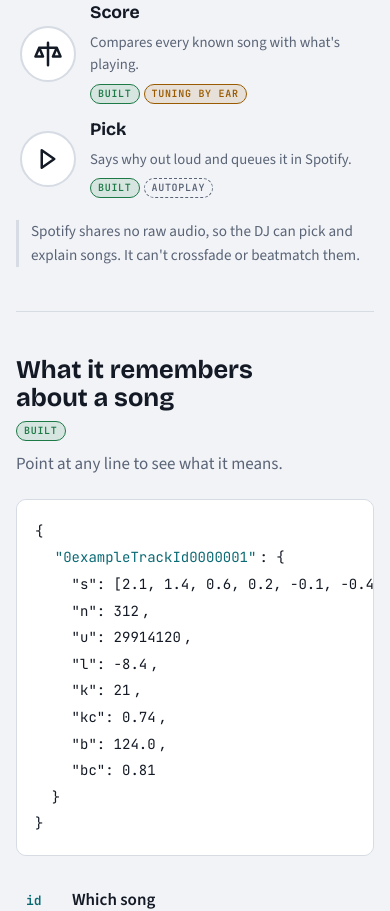
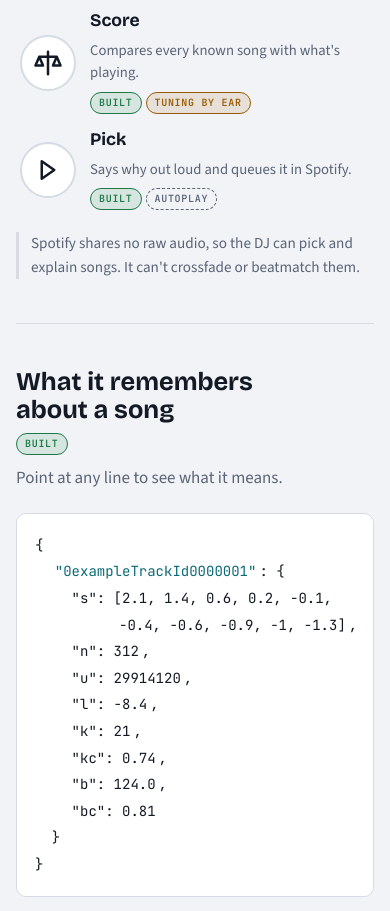
Before and after one commit to omkarxpatel/ai-dj-outline, a plain HTML site: page index.html in a window 390 px wide. Shown: the part 720-1631 px from the top of the page. Drawn offline with nearby package versions, Linux system fonts and the light colour scheme.

Commit message:
Line up the flow steps and status tags, and show the Next up badge
Each step's inner grid had an auto column that grew to the paragraph's max-content, so text spilled out of its column, and stretched rows spread short steps apart. The tags row now sits on a shared baseline. The Next up badge was repainted muted-on-accent by a broader selector, and the tone array line ran past the code box.

```diff
--- a/index.html
+++ b/index.html
@@ -53,11 +53,11 @@ h1, h2, h3 { font-family: var(--font-display); margin: 0; line-height: 1.1; text
 p { margin: 0; }
 .mono { font-family: var(--font-mono); font-variant-numeric: tabular-nums; }
 .label { font: 600 11px/1.3 var(--font-mono); letter-spacing: 0.1em; text-transform: uppercase; color: var(--muted); }
-.tag { font: 600 10px/1 var(--font-mono); letter-spacing: 0.07em; text-transform: uppercase; padding: 4px 7px; border-radius: 999px; border: 1px solid currentColor; white-space: nowrap; display: inline-block; }
+.tag { font: 600 10px/1 var(--font-mono); letter-spacing: 0.07em; text-transform: uppercase; padding: 5px 8px; border-radius: 999px; border: 1px solid currentColor; white-space: nowrap; display: inline-flex; align-items: center; }
 .tag-built { color: var(--ok); background: color-mix(in oklab, var(--ok) 12%, transparent); }
 .tag-progress { color: var(--warn); background: color-mix(in oklab, var(--warn) 12%, transparent); }
 .tag-pending { color: var(--muted); border-style: dashed; }
-.tags { display: flex; flex-wrap: wrap; gap: 4px; justify-content: center; }
+.tags { display: flex; flex-wrap: wrap; gap: 4px; justify-content: center; align-items: center; align-self: end; }
 .h-row { display: flex; flex-wrap: wrap; gap: 8px 14px; align-items: center; }
 .tags-legend { display: flex; flex-wrap: wrap; gap: 6px; align-items: center; }
 .status ul.tagged { list-style: none; padding-left: 0; }
@@ -78,12 +78,12 @@ section > .sub { color: var(--muted); max-width: 60ch; margin-top: -12px; }
 .flow::before { content: ""; position: absolute; left: 10%; right: 10%; top: 34px; height: 2px; background: var(--line); }
 .flow .dot { position: absolute; top: 29px; left: 10%; width: 12px; height: 12px; border-radius: 50%; background: var(--accent); animation: flow 6s linear infinite; }
 @keyframes flow { from { left: 10%; } to { left: calc(90% - 12px); } }
-.step { position: relative; display: grid; justify-items: center; text-align: center; gap: 8px; padding: 0 4px; cursor: default; }
+.step { position: relative; display: grid; grid-template-columns: minmax(0, 1fr); grid-template-rows: auto auto 1fr auto; justify-items: center; text-align: center; gap: 8px; padding: 0 4px; cursor: default; }
 .step .icon { width: 68px; height: 68px; border-radius: 50%; display: grid; place-items: center; background: var(--surface); border: 2px solid var(--line); color: var(--fg); transition: border-color .25s, background .25s, color .25s, transform .25s; }
 .step:hover .icon, .step:focus-within .icon { border-color: var(--accent); background: var(--accent); color: var(--on-accent); transform: translateY(-3px); }
 .step svg { width: 30px; height: 30px; fill: none; stroke: currentColor; stroke-width: 2; stroke-linecap: round; stroke-linejoin: round; }
 .step h3 { font-size: 1.1rem; }
-.step p { font-size: 0.92rem; color: var(--muted); }
+.step p { font-size: 0.92rem; color: var(--muted); align-self: start; }
 .wall { font-size: 0.95rem; color: var(--muted); border-left: 3px solid var(--line); padding-left: 12px; }
 
 /* ── Stored record ──────────────── */
@@ -140,6 +140,8 @@ section > .sub { color: var(--muted); max-width: 60ch; margin-top: -12px; }
 .ranks .who strong { display: flex; gap: 8px; align-items: center; flex-wrap: wrap; }
 .ranks .who span { font: 12px/1.4 var(--font-mono); color: var(--muted); }
 .next { font: 600 10px/1 var(--font-mono); letter-spacing: .08em; text-transform: uppercase; padding: 4px 6px; border-radius: 999px; background: var(--accent); color: var(--on-accent); }
+/* .ranks .who span would otherwise repaint this badge muted-on-accent and hide the text. */
+.ranks .who .next { color: var(--on-accent); font: 600 10px/1 var(--font-mono); }
 .ranks .score { font: 600 17px var(--font-mono); text-align: right; font-variant-numeric: tabular-nums; }
 .bar { grid-column: 2 / 4; display: flex; height: 10px; border-radius: 5px; overflow: hidden; background: var(--faint); }
 .bar i { display: block; height: 100%; transition: width .35s ease; }
@@ -161,9 +163,9 @@ footer { padding-block: 24px 56px; color: var(--muted); font-size: 0.85rem; }
 @media (max-width: 640px) {
   .flow { grid-template-columns: minmax(0, 1fr); gap: 16px; }
   .flow::before, .flow .dot { display: none; }
-  .step { grid-template-columns: 56px minmax(0, 1fr); justify-items: start; text-align: left; align-items: center; column-gap: 14px; }
+  .step { grid-template-columns: 56px minmax(0, 1fr); grid-template-rows: auto auto auto; justify-items: start; text-align: left; align-items: center; column-gap: 14px; }
   .step .icon { width: 56px; height: 56px; grid-row: span 3; }
-  .step .tags { grid-column: 2; justify-content: flex-start; }
+  .step .tags { grid-column: 2; justify-content: flex-start; align-self: start; }
   .rules, .status { grid-template-columns: minmax(0, 1fr); }
 }
 @media (prefers-reduced-motion: reduce) {
@@ -292,7 +294,7 @@ footer { padding-block: 24px 56px; color: var(--muted); font-size: 0.85rem; }
   const lastHeard = new Date(rec.u * 60000).toLocaleDateString(undefined, { month: 'short', day: 'numeric', year: 'numeric' });
   const fields = [
     { f: 'id', raw: '"0exampleTrackId0000001"', name: 'Which song', v: 'The Spotify track id' },
-    { f: 's', raw: '"s": [' + rec.s.join(', ') + ']', name: 'Tone shape', v: '10 bands, bass to treble, in dB', tone: true },
+    { f: 's', raw: '"s": [' + rec.s.slice(0, 5).join(', ') + ',\n          ' + rec.s.slice(5).join(', ') + ']', name: 'Tone shape', v: '10 bands, bass to treble, in dB', tone: true },
     { f: 'n', raw: '"n": ' + rec.n, name: 'Time heard', v: rec.n + ' seconds, across every play' },
     { f: 'u', raw: '"u": ' + rec.u, name: 'Last heard', v: lastHeard + ' (minutes since 1970)' },
     { f: 'l', raw: '"l": ' + rec.l, name: 'Loudness', v: rec.l + ' LUFS, the broadcast loudness scale' },
```
